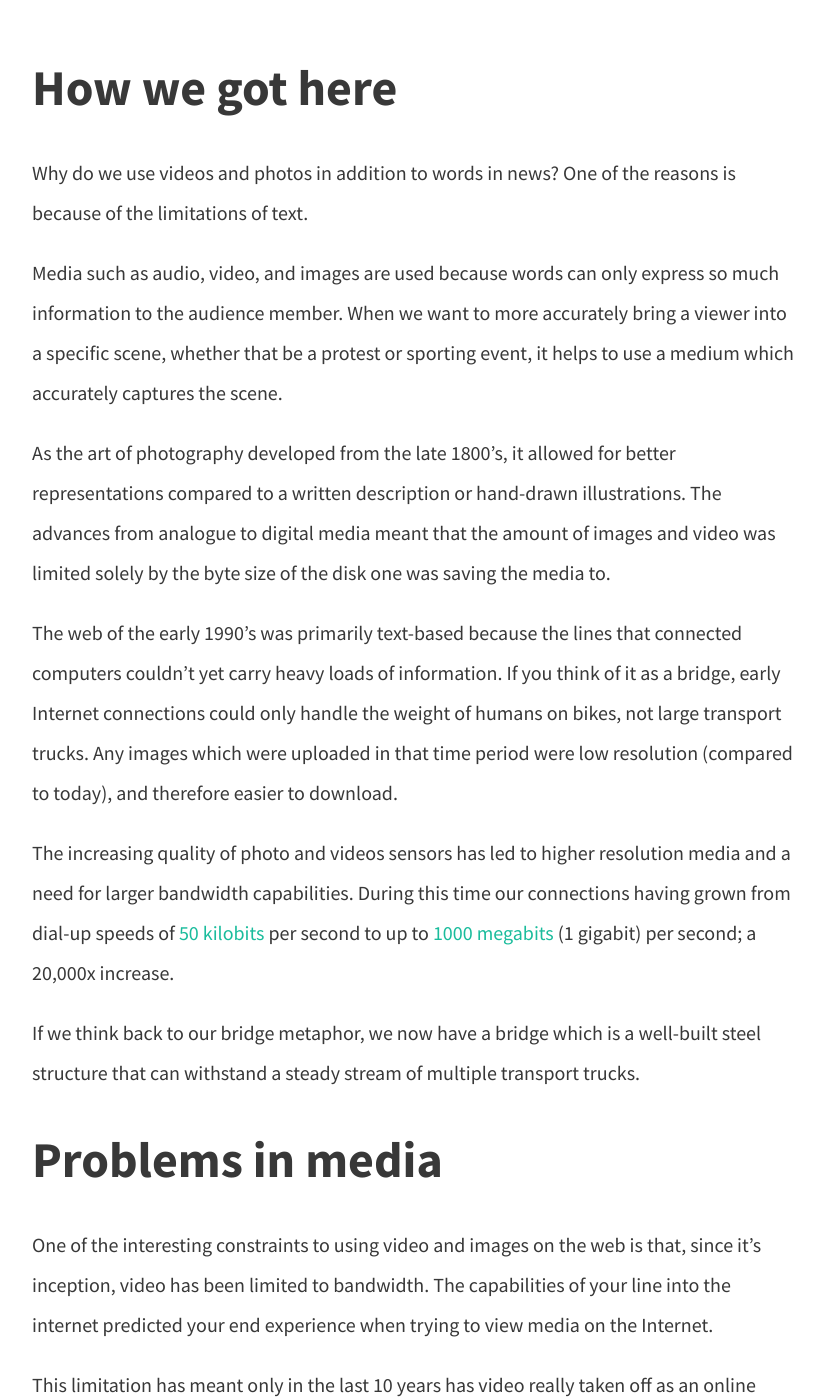
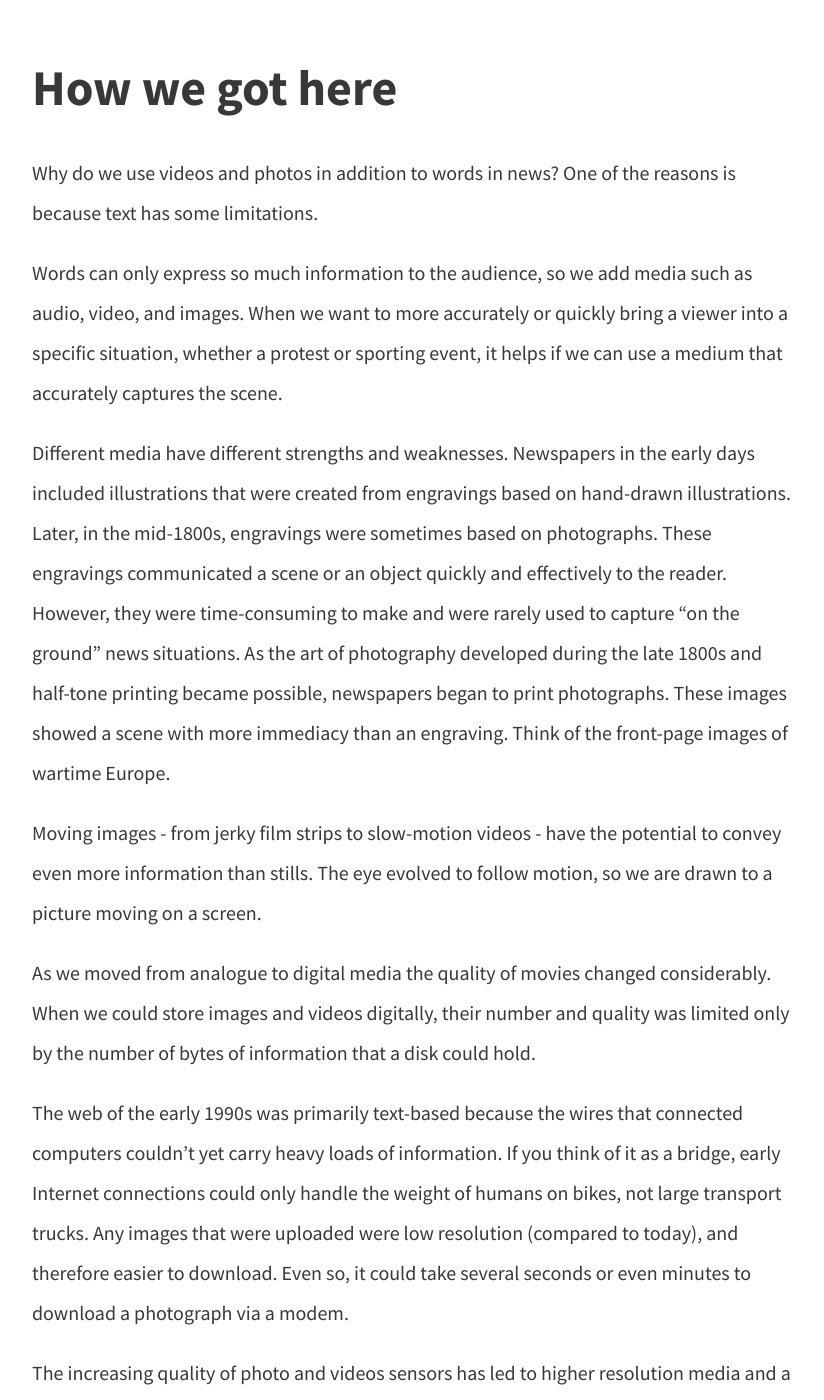
Before and after one commit to pippinlee/open-journalism-project, a Jekyll site: the page built from media.md, in a window 1280 px wide and 1400 px high, scrolled down 770 px. Shown: the whole window, without its empty margins (224-1048 px from the left). Built offline with Jekyll 4.4.1, drawn with Linux system fonts in a browser that asks for light colours; nearby versions of some CDN libraries; some of the changed text lies outside the part shown.

Commit message:
half-way edit

```diff
--- a/media.md
+++ b/media.md
@@ -19,24 +19,28 @@ hide: true
 
 <h1 id="hwgh">How we got here</h1>
 
-Why do we use videos and photos in addition to words in news? One of the reasons is because of the limitations of text.
+Why do we use videos and photos in addition to words in news? One of the reasons is because text has some limitations.
 
-Media such as audio, video, and images are used because words can only express so much information to the audience member. When we want to more accurately bring a viewer into a specific scene, whether that be a protest or sporting event, it helps to use a medium which accurately captures the scene.
+Words can only express so much information to the audience, so we add media such as audio, video, and images. When we want to more accurately or quickly bring a viewer into a specific situation, whether a protest or sporting event, it helps if we can use a medium that accurately captures the scene.
 
-As the art of photography developed from the late 1800's, it allowed for better representations compared to a written description or hand-drawn illustrations. The advances from analogue to digital media meant that the amount of images and video was limited solely by the byte size of the disk one was saving the media to.
+Different media have different strengths and weaknesses. Newspapers in the early days included illustrations that were created from engravings based on hand-drawn illustrations. Later, in the mid-1800s, engravings were sometimes based on photographs. These engravings communicated a scene or an object quickly and effectively to the reader. However, they were time-consuming to make and were rarely used to capture "on the ground" news situations. As the art of photography developed during the late 1800s and half-tone printing became possible, newspapers began to print photographs. These images showed a scene with more immediacy than an engraving. Think of the front-page images of wartime Europe.
 
-The web of the early 1990's was primarily text-based because the lines that connected computers couldn't yet carry heavy loads of information. If you think of it as a bridge, early Internet connections could only handle the weight of humans on bikes, not large transport trucks. Any images which were uploaded in that time period were low resolution (compared to today), and therefore easier to download.
+Moving images - from jerky film strips to slow-motion videos - have the potential to convey even more information than stills. The eye evolved to follow motion, so we are drawn to a picture moving on a screen.
+
+As we moved from analogue to digital media the quality of movies changed considerably. When we could store images and videos digitally, their number and quality was limited only by the number of bytes of information that a disk could hold.
+
+The web of the early 1990s was primarily text-based because the wires that connected computers couldn't yet carry heavy loads of information. If you think of it as a bridge, early Internet connections could only handle the weight of humans on bikes, not large transport trucks. Any images that were uploaded were low resolution (compared to today), and therefore easier to download. Even so, it could take several seconds or even minutes to download a photograph via a modem.
 
 The increasing quality of photo and videos sensors has led to higher resolution media and a need for larger bandwidth capabilities. During this time our connections having grown from dial-up speeds of [50 kilobits](http://en.wikipedia.org/wiki/Dial-up_Internet_access) per second to up to [1000 megabits](http://en.wikipedia.org/wiki/Google_Fiber) (1 gigabit) per second; a 20,000x increase.
 
-If we think back to our bridge metaphor, we now have a bridge which is a well-built steel structure that can withstand a steady stream of multiple transport trucks.
+Thinking back to our bridge metaphor, we now have a bridge which is a well-built steel structure that can withstand a steady stream of fully laden transport trucks.
 
 
 <h1 id="pim">Problems in media</h1>
 
-One of the interesting constraints to using video and images on the web is that, since it’s inception, video has been limited to bandwidth. The capabilities of your line into the internet predicted your end experience when trying to view media on the Internet.
+One of the interesting constraints to sharing video and images on the web is that, since its inception, video uploading and downloading has been limited by bandwidth. The capabilities of your line into the internet predicted your end experience when trying to view media on the Internet.
 
-This limitation has meant only in the last 10 years has video really taken off as an online medium. Youtube as well as other early video sites proved that leaning hard on the barriers to speed would allow them to create brand-new media experiences on the web.
+This limitation has meant that only in the last 10 years has video really taken off as an online medium. YouTube and other other early video sites proved that leaning hard on the barriers to speed enabled the creation of brand-new media experiences on the web.
 
 We’ve seen a very similar constraint with cell phone bandwidth over the last decade, which has meant that only fairly recently have sites and mobile apps started doing heavier media focused work.
 
```
